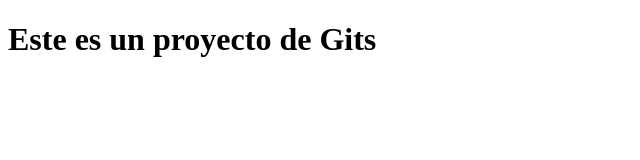
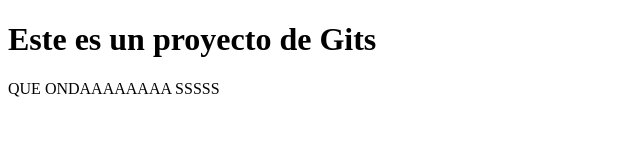
Before and after one commit to SNOOPYFC/primer-repo-remoto, a plain HTML site: page index.html in a window 1280 px wide. Shown: the whole page, without its empty margins (0-640 px from the left). Drawn offline with Linux system fonts and the light colour scheme.

Commit message:
primer parrafo

```diff
--- a/index.html
+++ b/index.html
@@ -8,6 +8,9 @@
 </head>
 <body>
     <h1>Este es un proyecto de Gits</h1>
+    <p>QUE ONDAAAAAAAA
+        SSSSS
+    </p>
 
 </body>
 </html>
```
